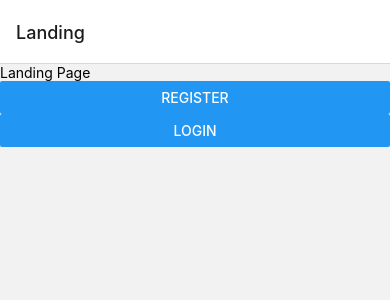
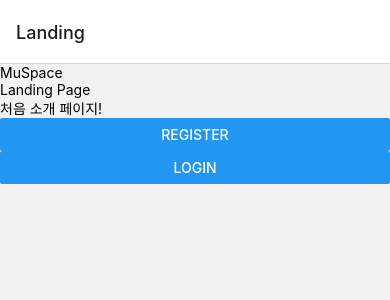
Before and after one commit to jiwon79/Muspace-App, a React Native app: screen / in a window 390 px wide. Shown: the top 300 px of the page. Built offline with nearby package versions, Linux system fonts and the light colour scheme.

Commit message:
feat: Add descript text

```diff
--- a/App.js
+++ b/App.js
@@ -48,13 +48,12 @@ export default function App() {
   return (
     <SafeAreaView style={styles.container}>
       {Platform.OS === 'ios' && <StatusBar barStyle="default" />}
-      <View>
-        <Text>Logged</Text>
+        <Text>메인 페이지</Text>
+        <Text>로그인 됨</Text>
         <Button
           title="logout button"
           onPress = {() => handleLogged()}
         />
-      </View>
     </SafeAreaView>
   )
 }
--- a/components/auth/Landing.js
+++ b/components/auth/Landing.js
@@ -4,7 +4,9 @@ import { View, Text, Button } from 'react-native'
 export default function Landing({ navigation }) {
   return (
     <View>
+      <Text>MuSpace</Text>
       <Text>Landing Page</Text>
+      <Text>처음 소개 페이지!</Text>
       <Button
         title="Register"
         onPress={() => navigation.navigate("Register")}
```
